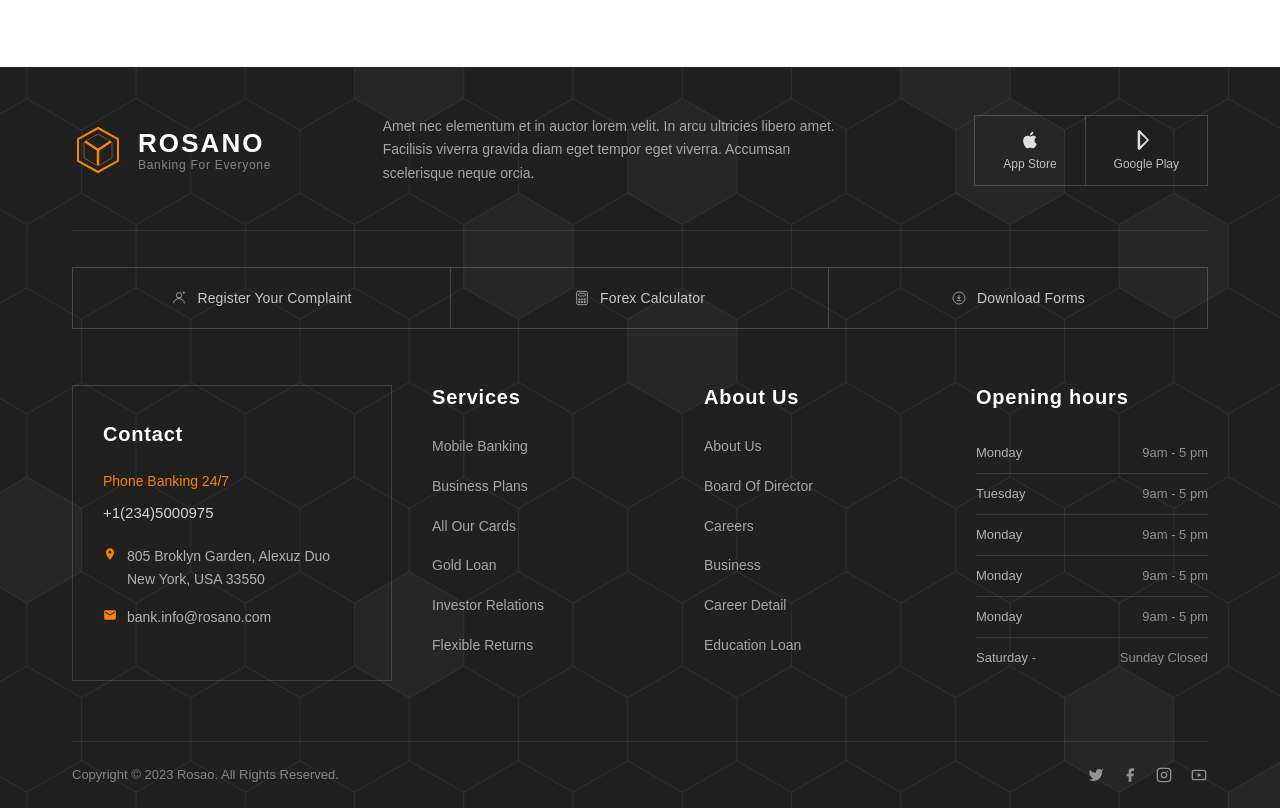
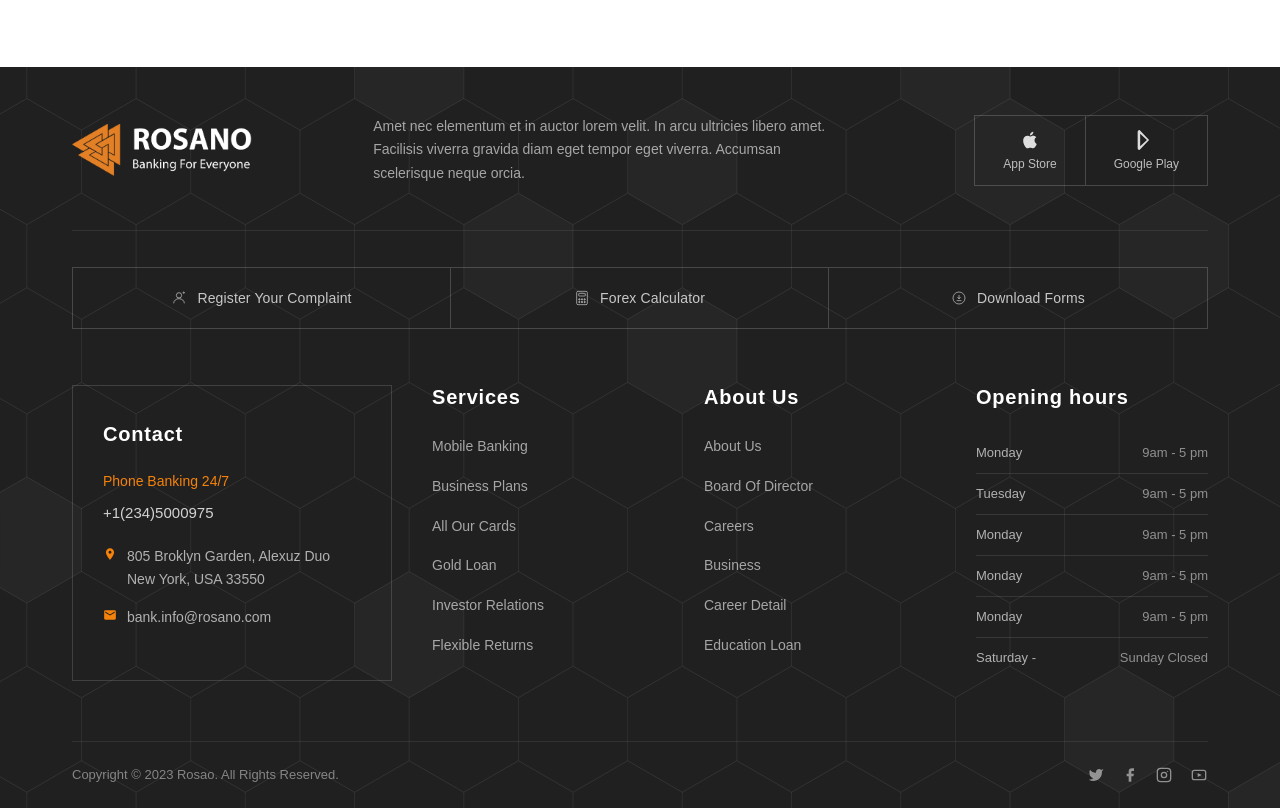
Before and after one commit to AnnCodin/Rosano, a React (Vite) app: page / in a window 1280 px wide. Shown: the part 6860-7668 px from the top of the page. Built offline with nearby package versions, Linux system fonts and the light colour scheme.

Commit message:
Add footer logo

```diff
--- a/src/Components/Footer/Footer.jsx
+++ b/src/Components/Footer/Footer.jsx
@@ -1,5 +1,6 @@
 import { useState } from "react";
 import "./Footer.css";
+import footer_logo from "../../assets/footer-logo.png";
 
 const HexBackground = () => (
   <svg
@@ -44,44 +45,7 @@ const HexBackground = () => (
   </svg>
 );
 
-const LogoIcon = () => (
-  <svg
-    className="rf-logo-icon"
-    viewBox="0 0 52 52"
-    fill="none"
-    xmlns="http://www.w3.org/2000/svg"
-  >
-    <polygon
-      points="26,4 46,15 46,37 26,48 6,37 6,15"
-      fill="none"
-      stroke="#f5820a"
-      strokeWidth="2"
-    />
-    <polygon
-      points="26,10 40,18 40,34 26,42 12,34 12,18"
-      fill="none"
-      stroke="#f5820a"
-      strokeWidth="1"
-      opacity="0.5"
-    />
-    <polyline
-      points="14,18 26,26 38,18"
-      stroke="#f5820a"
-      strokeWidth="2.5"
-      strokeLinecap="round"
-      strokeLinejoin="round"
-    />
-    <line
-      x1="26"
-      y1="26"
-      x2="26"
-      y2="40"
-      stroke="#f5820a"
-      strokeWidth="2.5"
-      strokeLinecap="round"
-    />
-  </svg>
-);
+const LogoIcon = () => <img src={footer_logo} alt="" width="180px" />;
 
 const AppleIcon = () => (
   <svg width="20" height="20" viewBox="0 0 24 24" fill="currentColor">
@@ -223,10 +187,6 @@ const Footer = () => {
           <div className="rf-topbar">
             <div className="rf-brand">
               <LogoIcon />
-              <div className="rf-brand-text">
-                <div className="rf-brand-name">ROSANO</div>
-                <div className="rf-brand-sub">Banking For Everyone</div>
-              </div>
             </div>
 
             <p className="rf-tagline">
```
Also changed, not shown: src/assets/footer-logo.png (added).
